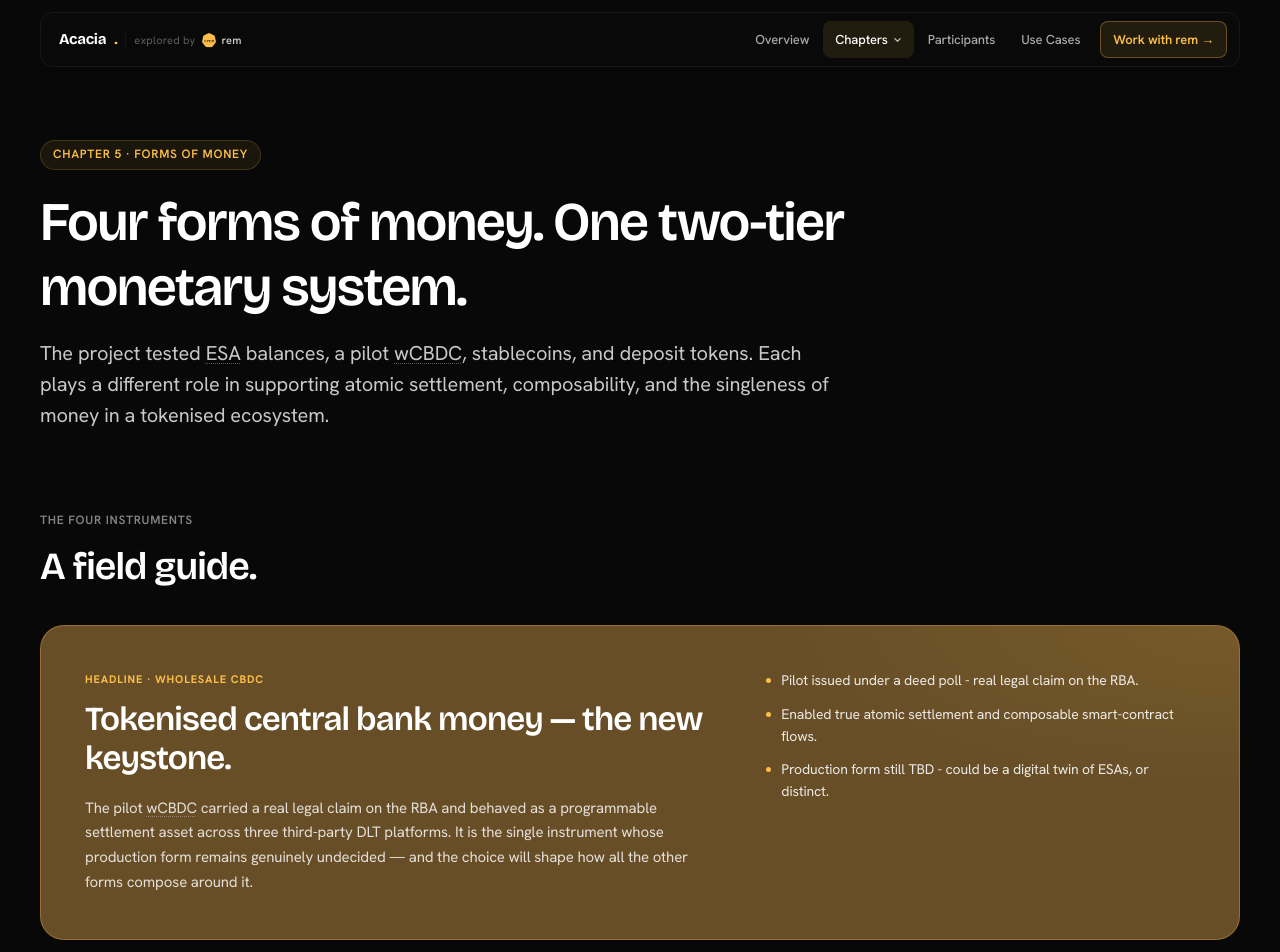
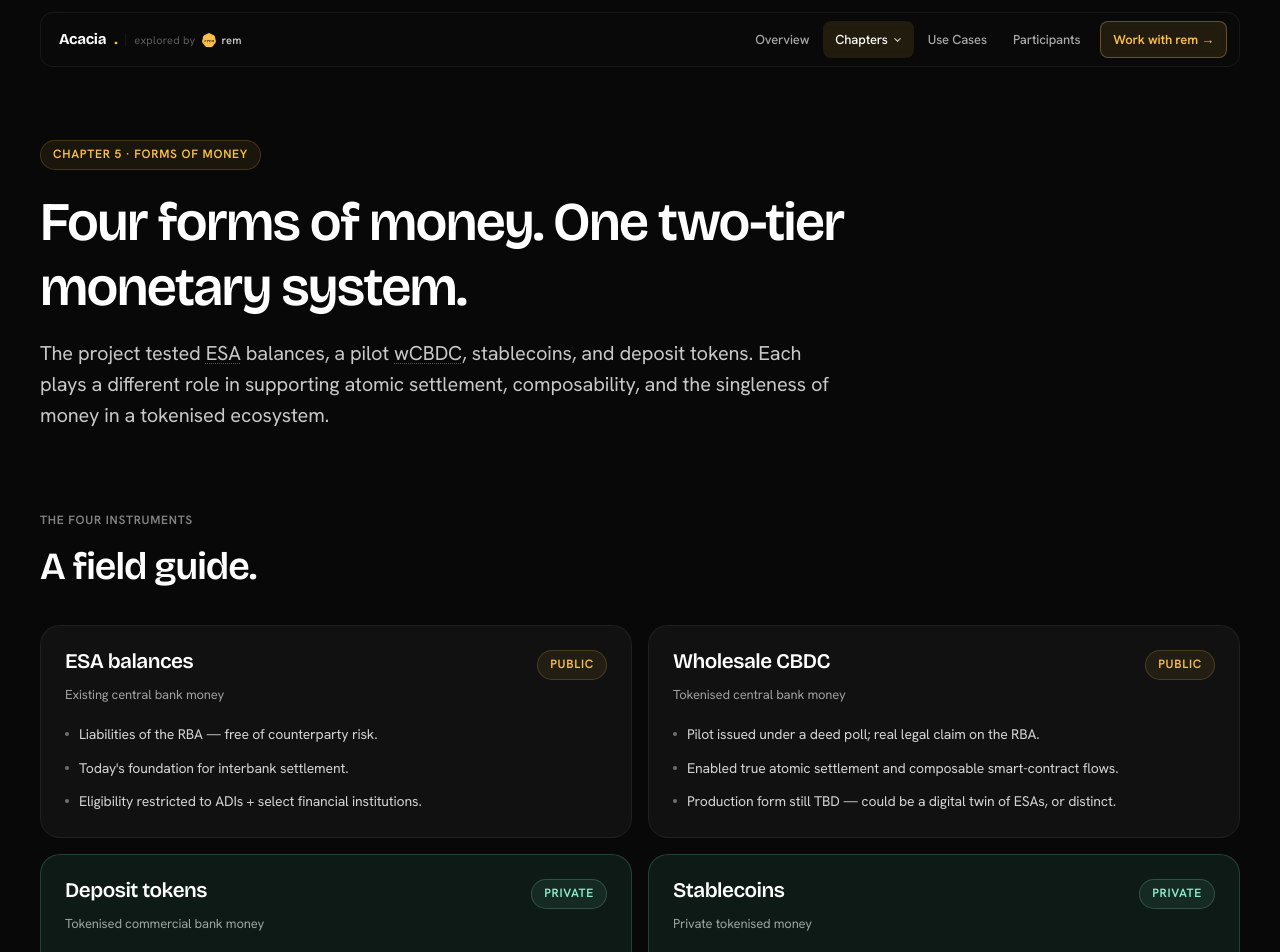
Before and after one commit to Rem-Money/rem-acacia, a Next.js app: page /money in a window 1280 px wide. Shown: the top 952 px of the page. Built offline with nearby package versions, Linux system fonts and the light colour scheme.

Commit message:
refactor: remove ChapterTOC component and update related pages for improved clarity and structure

```diff
--- a/app/money/page.tsx
+++ b/app/money/page.tsx
@@ -3,15 +3,13 @@ import { SectionHeading } from "@/components/SectionHeading";
 import { Callout } from "@/components/Callout";
 import { Pill } from "@/components/Pill";
 import { RemCTA } from "@/components/RemCTA";
-import { ChapterTOC } from "@/components/ChapterTOC";
-import { FeaturePanel } from "@/components/FeaturePanel";
 import { Term } from "@/components/Term";
 import { Figure23DvpAtomic } from "@/components/figures/Figure23DvpAtomic";
 import { Figure4Interchange } from "@/components/figures/Figure4Interchange";
 
 export const metadata = { title: "Forms of Money" };
 
-const otherForms = [
+const moneyForms = [
   {
     name: "ESA balances",
     sub: "Existing central bank money",
@@ -19,6 +17,16 @@ const otherForms = [
       "Liabilities of the RBA — free of counterparty risk.",
       "Today's foundation for interbank settlement.",
       "Eligibility restricted to ADIs + select financial institutions.",
+    ],
+    tone: "yellow" as const,
+  },
+  {
+    name: "Wholesale CBDC",
+    sub: "Tokenised central bank money",
+    bullets: [
+      "Pilot issued under a deed poll; real legal claim on the RBA.",
+      "Enabled true atomic settlement and composable smart-contract flows.",
+      "Production form still TBD — could be a digital twin of ESAs, or distinct.",
     ],
     tone: "yellow" as const,
   },
@@ -44,12 +52,6 @@ const otherForms = [
   },
 ];
 
-const wcbdcBullets = [
-  "Pilot issued under a deed poll - real legal claim on the RBA.",
-  "Enabled true atomic settlement and composable smart-contract flows.",
-  "Production form still TBD - could be a digital twin of ESAs, or distinct.",
-];
-
 const dtwgModels = [
   {
     title: "Model 1 · Burn-and-reissue",
@@ -69,19 +71,9 @@ const synchroModels = [
   { title: "Lock multiple assets/funds across platforms", note: "BoE's renewed RTGS direction. Not tested in Acacia." },
 ];
 
-const tocSections = [
-  { id: "forms", label: "Four instruments" },
-  { id: "atomic", label: "Atomic settlement" },
-  { id: "dtwg", label: "Deposit-token models" },
-  { id: "interchange", label: "Interchange" },
-  { id: "wcbdc-dlt", label: "wCBDC on third-party DLT" },
-];
-
 export default function Money() {
   return (
     <>
-      <ChapterTOC sections={tocSections} />
-
       <section className="section" style={{ paddingTop: 140 }}>
         <div className="container-rem">
           <Reveal>
@@ -109,42 +101,12 @@ export default function Money() {
         </div>
       </section>
 
-      {/* Four forms of money — asymmetric: featured wCBDC + 3 others */}
+      {/* Four forms of money */}
       <section className="section" id="forms" style={{ paddingTop: 0 }}>
         <div className="container-rem">
           <SectionHeading eyebrow="The four instruments" title="A field guide." />
-
-          <Reveal>
-            <FeaturePanel
-              tone="warm"
-              label="Headline · Wholesale CBDC"
-              title="Tokenised central bank money — the new keystone."
-              aside={
-                <ul style={{ listStyle: "none", padding: 0, margin: 0, display: "flex", flexDirection: "column", gap: 12 }}>
-                  {wcbdcBullets.map((b) => (
-                    <li key={b} style={{ display: "flex", gap: 10, fontSize: 14, color: "rgba(255,255,255,0.88)", lineHeight: 1.55 }}>
-                      <span aria-hidden style={{ width: 5, height: 5, borderRadius: 5, background: "var(--yellow)", marginTop: 8, flexShrink: 0 }} />
-                      <span>{b}</span>
-                    </li>
-                  ))}
-                </ul>
-              }
-            >
-              The pilot{" "}
-              <Term term="wCBDC" definition="Wholesale Central Bank Digital Currency — a tokenised liability of the central bank, used between financial institutions rather than by the public.">
-                wCBDC
-              </Term>{" "}
-              carried a real legal claim on the RBA and behaved as a programmable settlement asset across three third-party DLT
-              platforms. It is the single instrument whose production form remains genuinely undecided — and the choice will shape how all the
-              other forms compose around it.
-            </FeaturePanel>
-          </Reveal>
-
-          <div
-            style={{ marginTop: 24, display: "grid", gridTemplateColumns: "repeat(3, 1fr)", gap: 16 }}
-            className="grid-money-others"
-          >
-            {otherForms.map((f, i) => (
+          <div style={{ display: "grid", gridTemplateColumns: "repeat(2, 1fr)", gap: 16 }} className="grid-money">
+            {moneyForms.map((f, i) => (
               <Reveal key={f.name} delay={i * 50}>
                 <div
                   className="card"
@@ -155,14 +117,14 @@ export default function Money() {
                   }}
                 >
                   <div style={{ display: "flex", justifyContent: "space-between", alignItems: "baseline", gap: 8 }}>
-                    <h3 style={{ margin: 0, fontSize: "1.15rem" }}>{f.name}</h3>
+                    <h3 style={{ margin: 0, fontSize: "1.3rem" }}>{f.name}</h3>
                     <Pill tone={f.tone === "green" ? "green" : "yellow"}>{f.tone === "yellow" ? "Public" : "Private"}</Pill>
                   </div>
                   <div style={{ marginTop: 4, color: "var(--text-muted)", fontSize: 13 }}>{f.sub}</div>
-                  <ul style={{ marginTop: 16, listStyle: "none", padding: 0, display: "flex", flexDirection: "column", gap: 10 }}>
+                  <ul style={{ marginTop: 18, listStyle: "none", padding: 0, display: "flex", flexDirection: "column", gap: 10 }}>
                     {f.bullets.map((b) => (
-                      <li key={b} style={{ display: "flex", gap: 10, fontSize: 13.5, color: "rgba(255,255,255,0.82)" }}>
-                        <span style={{ width: 4, height: 4, borderRadius: 4, background: f.tone === "green" ? "var(--green)" : "rgba(255,255,255,0.4)", marginTop: 8 }} />
+                      <li key={b} style={{ display: "flex", gap: 10, fontSize: 14, color: "rgba(255,255,255,0.82)" }}>
+                        <span style={{ width: 4, height: 4, borderRadius: 4, background: f.tone === "green" ? "var(--green)" : "rgba(255,255,255,0.4)", marginTop: 9 }} />
                         <span>{b}</span>
                       </li>
                     ))}
@@ -171,10 +133,7 @@ export default function Money() {
               </Reveal>
             ))}
           </div>
-          <style>{`
-            @media (max-width: 980px) { .grid-money-others { grid-template-columns: repeat(2, 1fr) !important; } }
-            @media (max-width: 620px) { .grid-money-others { grid-template-columns: 1fr !important; } }
-          `}</style>
+          <style>{`@media (max-width: 880px) { .grid-money { grid-template-columns: 1fr !important; } }`}</style>
         </div>
       </section>
 
--- a/app/regulation/page.tsx
+++ b/app/regulation/page.tsx
@@ -1,7 +1,6 @@
 import { Reveal } from "@/components/Reveal";
 import { SectionHeading } from "@/components/SectionHeading";
 import { Pill } from "@/components/Pill";
-import { ChapterTOC } from "@/components/ChapterTOC";
 import { FeaturePanel } from "@/components/FeaturePanel";
 
 export const metadata = { title: "Legal & Regulatory" };
@@ -79,18 +78,9 @@ const intlModels = [
   },
 ];
 
-const tocSections = [
-  { id: "areas", label: "Six focus areas" },
-  { id: "sandbox", label: "Sandbox runway" },
-  { id: "international", label: "International examples" },
-  { id: "common", label: "Common features" },
-];
-
 export default function Regulation() {
   return (
     <>
-      <ChapterTOC sections={tocSections} />
-
       <section className="section" style={{ paddingTop: 140 }}>
         <div className="container-rem">
           <Reveal>
--- a/app/tokenisation/page.tsx
+++ b/app/tokenisation/page.tsx
@@ -1,7 +1,6 @@
 import { Reveal } from "@/components/Reveal";
 import { SectionHeading } from "@/components/SectionHeading";
 import { Pill } from "@/components/Pill";
-import { ChapterTOC } from "@/components/ChapterTOC";
 import { FeaturePanel } from "@/components/FeaturePanel";
 import { Graph3UseCases } from "@/components/figures/Graph3UseCases";
 
@@ -71,19 +70,9 @@ const barriers = [
   },
 ];
 
-const tocSections = [
-  { id: "structures", label: "Twin vs. native" },
-  { id: "asset-mix", label: "Asset-class mix" },
-  { id: "capabilities", label: "Five capabilities" },
-  { id: "upside", label: "Economic upside" },
-  { id: "barriers", label: "Barriers" },
-];
-
 export default function Tokenisation() {
   return (
     <>
-      <ChapterTOC sections={tocSections} />
-
       <section className="section" style={{ paddingTop: 140 }}>
         <div className="container-rem">
           <Reveal>
--- a/components/ChapterTOC.tsx
+++ /dev/null
@@ -1,103 +0,0 @@
-"use client";
-
-import { useEffect, useState } from "react";
-
-type Section = { id: string; label: string };
-
-export function ChapterTOC({ sections }: { sections: Section[] }) {
-  const [active, setActive] = useState<string>(sections[0]?.id ?? "");
-
-  useEffect(() => {
-    if (sections.length === 0) return;
-    const observer = new IntersectionObserver(
-      (entries) => {
-        const visible = entries
-          .filter((e) => e.isIntersecting)
-          .sort((a, b) => a.boundingClientRect.top - b.boundingClientRect.top);
-        if (visible[0]) setActive(visible[0].target.id);
-      },
-      { rootMargin: "-96px 0px -55% 0px", threshold: 0 }
-    );
-    sections.forEach((s) => {
-      const el = document.getElementById(s.id);
-      if (el) observer.observe(el);
-    });
-    return () => observer.disconnect();
-  }, [sections]);
-
-  return (
-    <aside
-      className="chapter-toc"
-      aria-label="On this page"
-      style={{
-        position: "fixed",
-        left: 24,
-        top: "50%",
-        transform: "translateY(-50%)",
-        width: 196,
-        maxHeight: "70vh",
-        overflowY: "auto",
-        padding: "14px 4px",
-        zIndex: 30,
-        background: "transparent",
-      }}
-    >
-      <div
-        style={{
-          fontSize: 10,
-          letterSpacing: "0.1em",
-          textTransform: "uppercase",
-          color: "var(--text-dim)",
-          fontWeight: 700,
-          marginBottom: 14,
-          paddingLeft: 16,
-        }}
-      >
-        On this page
-      </div>
-      <ul style={{ listStyle: "none", margin: 0, padding: 0, display: "flex", flexDirection: "column", gap: 2 }}>
-        {sections.map((s) => {
-          const isActive = s.id === active;
-          return (
-            <li key={s.id}>
-              <a
-                href={`#${s.id}`}
-                style={{
-                  display: "flex",
-                  alignItems: "center",
-                  gap: 10,
-                  fontSize: 12.5,
-                  padding: "6px 12px 6px 16px",
-                  color: isActive ? "#fff" : "var(--text-muted)",
-                  fontWeight: isActive ? 600 : 400,
-                  lineHeight: 1.45,
-                  transition: "color var(--duration-fast) var(--ease-out-quart)",
-                  borderRadius: 6,
-                }}
-              >
-                <span
-                  aria-hidden
-                  style={{
-                    flexShrink: 0,
-                    width: 5,
-                    height: 5,
-                    borderRadius: 5,
-                    background: isActive ? "var(--yellow)" : "rgba(255,255,255,0.18)",
-                    transition: "background var(--duration-fast) var(--ease-out-quart)",
-                  }}
-                />
-                {s.label}
-              </a>
-            </li>
-          );
-        })}
-      </ul>
-      <style>{`
-        @media (max-width: 1280px) {
-          .chapter-toc { display: none !important; }
-        }
-        section[id] { scroll-margin-top: 96px; }
-      `}</style>
-    </aside>
-  );
-}
--- a/components/Navbar.tsx
+++ b/components/Navbar.tsx
@@ -233,12 +233,12 @@ export function Navbar() {
           )}
         </div>
 
+        <Link href="/use-cases" style={navLinkStyle(useCasesActive)}>
+          Use Cases
+        </Link>
+
         <Link href="/participants" style={navLinkStyle(participantsActive)}>
           Participants
-        </Link>
-
-        <Link href="/use-cases" style={navLinkStyle(useCasesActive)}>
-          Use Cases
         </Link>
 
         <Link
@@ -400,12 +400,12 @@ export function Navbar() {
 
           <div style={{ height: 1, background: "var(--border)", margin: "6px 8px" }} />
 
+          <Link href="/use-cases" style={mobileLinkStyle(useCasesActive)}>
+            Use Cases
+          </Link>
+
           <Link href="/participants" style={mobileLinkStyle(participantsActive)}>
             Participants
-          </Link>
-
-          <Link href="/use-cases" style={mobileLinkStyle(useCasesActive)}>
-            Use Cases
           </Link>
 
           <Link
```
Also changed, not shown: 1 other file (tests, documents, lock files or other folders).
